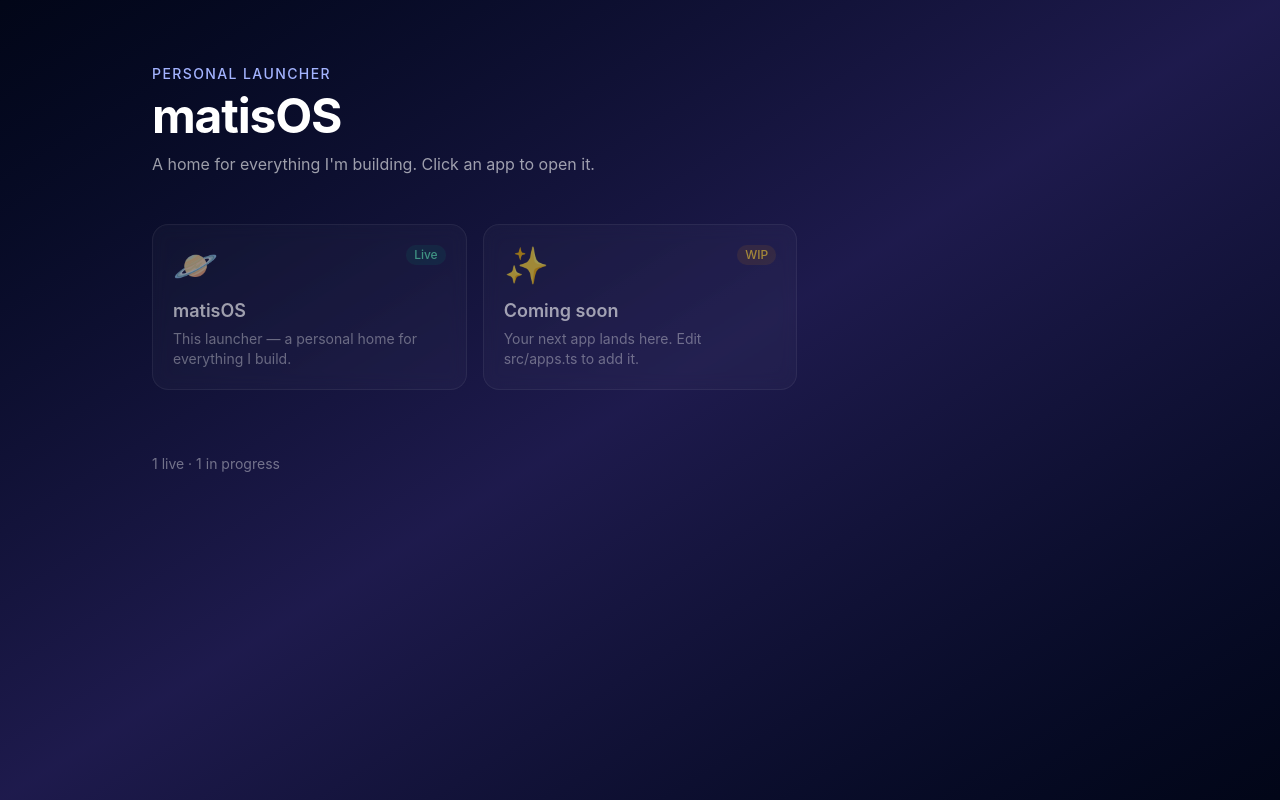
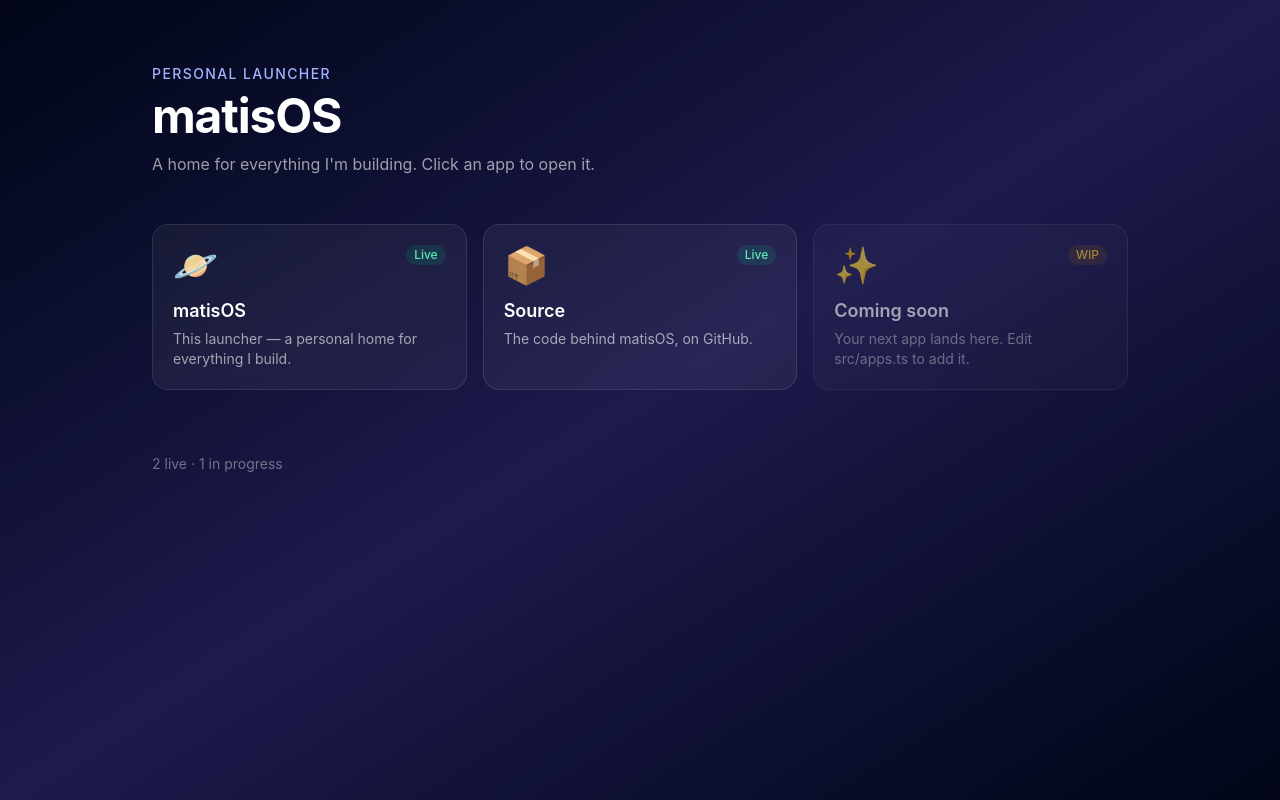
Before and after one commit to matisyahuwolf-creator/matisos, a React (Vite) app: page / in a window 1280 px wide. Built offline with nearby package versions, Linux system fonts and the light colour scheme.

Commit message:
Add Source card linking to GitHub

```diff
--- a/src/apps.ts
+++ b/src/apps.ts
@@ -10,8 +10,15 @@
   {
     name: 'matisOS',
     description: 'This launcher — a personal home for everything I build.',
-    url: '#',
+    url: 'https://matisos.vercel.app',
     icon: '🪐',
+    status: 'live',
+  },
+  {
+    name: 'Source',
+    description: 'The code behind matisOS, on GitHub.',
+    url: 'https://github.com/matisyahuwolf-creator/matisos',
+    icon: '📦',
     status: 'live',
   },
   {
```
